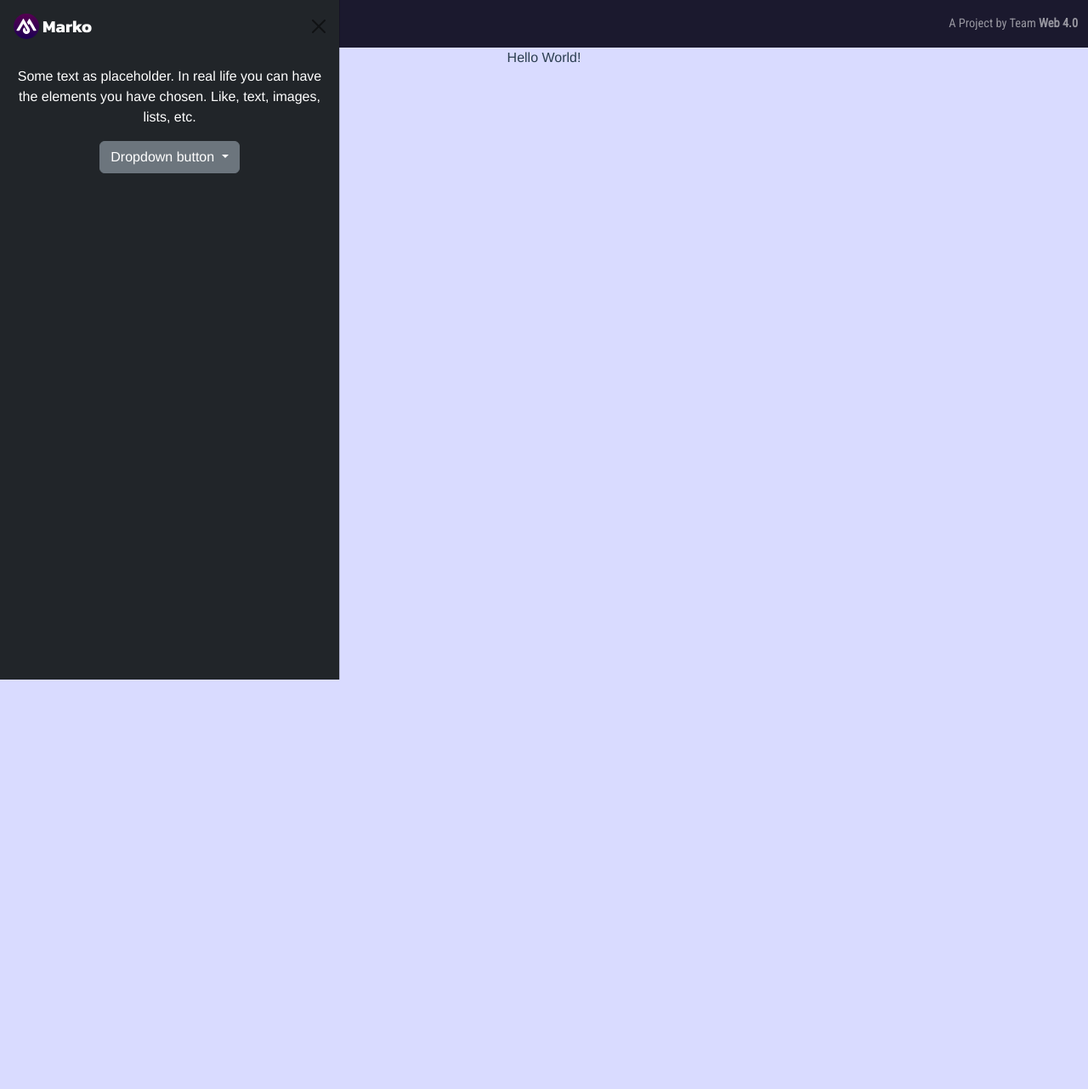
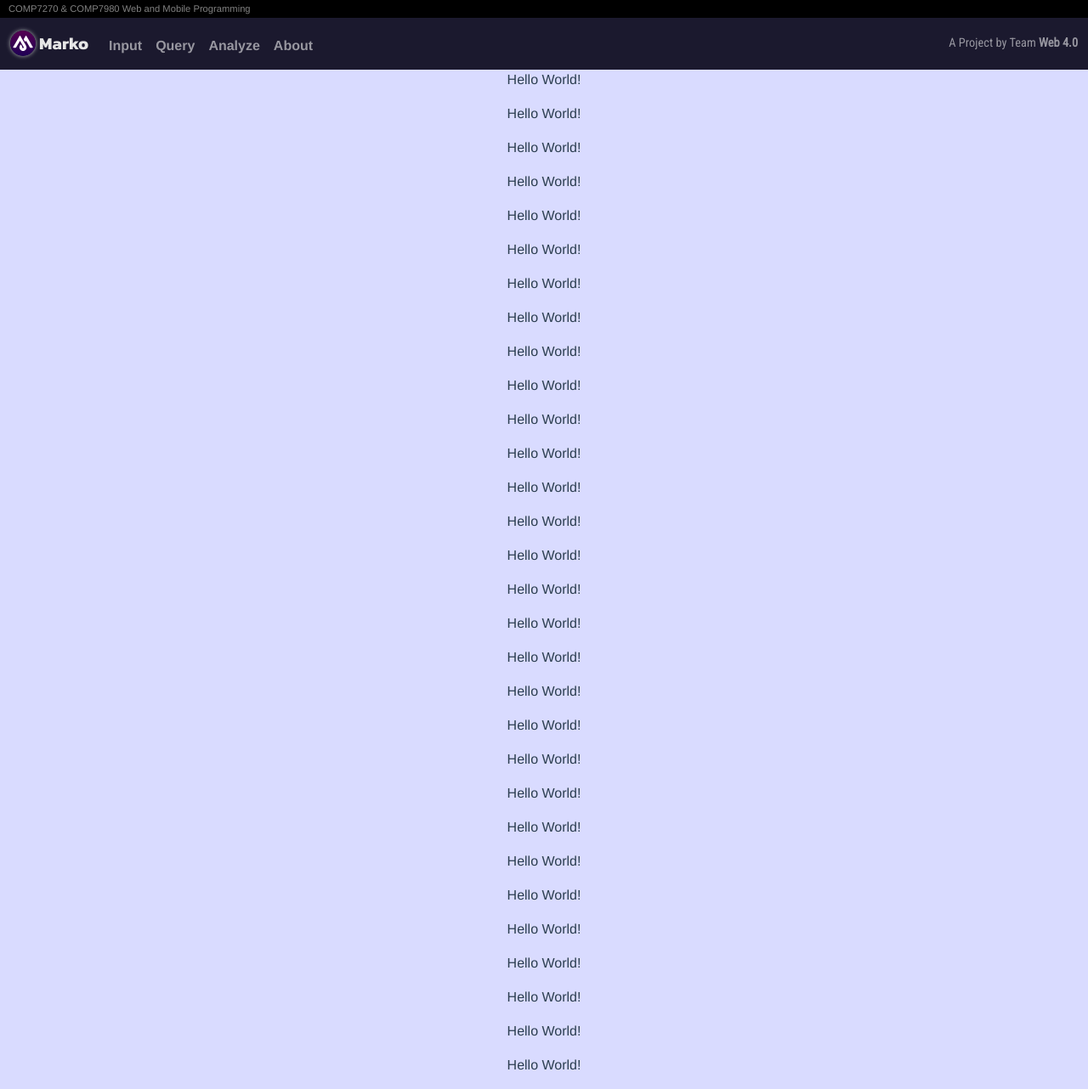
Before and after one commit to MSc-CS-HKBU/group-project-fall2022-web-4-0, a Vue app in the folder vue/: page /#/ in a window 1280 px wide. Shown: the whole page at 85% size. Before the commit the page ends 800 px from the top, so only its background shows below. Built offline with nearby package versions, Linux system fonts and the light colour scheme; what vue3-apexcharts would draw is missing.

Commit message:
Update Menu

```diff
--- a/vue/src/App.vue
+++ b/vue/src/App.vue
@@ -1,11 +1,13 @@
 <template>
-
-  <nav class="navbar navbar-expand-md navbar-dark" style="background-color: #1b192e">
+  <div class="top-bar">
+    COMP7270 & COMP7980 Web and Mobile Programming
+  </div>
+  <nav class="navbar navbar-expand-md navbar-dark sticky-top" style="background-color: #1b192e">
     <div class="container-fluid">
-      <a class="navbar-brand" href="#">
+      <router-link to="/" class="navbar-brand">
         <img src="./assets/marko.svg" alt="Logo" width="30" height="30" class="d-inline-block align-text-top">
         Marko
-      </a>
+      </router-link>
 
       <button class="navbar-toggler" type="button" data-bs-toggle="offcanvas" data-bs-target="#offcanvas" @click="offcanvas">
         <span class="navbar-toggler-icon"></span>
@@ -14,7 +16,13 @@
       <div class="collapse navbar-collapse" id="navbarText">
         <ul class="navbar-nav me-auto mb-2 mb-md-0">
           <li class="nav-item">
-            <router-link to="/" class="nav-link">Home</router-link>
+            <router-link to="/about" class="nav-link">Input</router-link>
+          </li>
+          <li class="nav-item">
+            <router-link to="/about" class="nav-link">Query</router-link>
+          </li>
+          <li class="nav-item">
+            <router-link to="/about" class="nav-link">Analyze</router-link>
           </li>
           <li class="nav-item">
             <router-link to="/about" class="nav-link">About</router-link>
@@ -29,7 +37,7 @@
   </nav>
 
 
-  <div class="offcanvas offcanvas-start show text-bg-dark" tabindex="-1" id="offcanvas">
+  <div class="offcanvas offcanvas-start text-bg-dark" tabindex="-1" id="offcanvas" data-bs-backdrop="static" >
   <div class="offcanvas-header">
     <div class="offcanvas-title">
         <img src="./assets/marko.svg" alt="Logo" width="30" height="30" class="d-inline-block align-text-top">
@@ -68,6 +76,15 @@
   color: #2c3e50;
 }
 
+
+.top-bar {
+  background-color: #000000;
+  color: rgb(128,128,128);
+  font-size: 0.7em;
+  text-align: left;
+  padding: 2px 10px;
+}
+
 .offcanvas-title {
   font-family: 'Kanit', sans-serif;
   font-weight: 700;
@@ -103,6 +120,14 @@ A.navbar-brand:hover img {
   font-size: 0.9em;
 }
 
+.nav-item {
+  font-weight: bold;
+  padding-top: 5px;
+}
+
+.offcanvas {
+    width: 340px !important;
+}
 
 body {
   background-color: #d9dbff !important;
--- a/vue/src/views/HomeView.vue
+++ b/vue/src/views/HomeView.vue
@@ -1,15 +1,36 @@
 <template>
   <div class="home">
 
-
-
-
-    Hello World!
-
-
-
-
-
+    <p>Hello World!</p>
+    <p>Hello World!</p>
+    <p>Hello World!</p>
+    <p>Hello World!</p>
+    <p>Hello World!</p>
+    <p>Hello World!</p>
+    <p>Hello World!</p>
+    <p>Hello World!</p>
+    <p>Hello World!</p>
+    <p>Hello World!</p>
+    <p>Hello World!</p>
+    <p>Hello World!</p>
+    <p>Hello World!</p>
+    <p>Hello World!</p>
+    <p>Hello World!</p>
+    <p>Hello World!</p>
+    <p>Hello World!</p>
+    <p>Hello World!</p>
+    <p>Hello World!</p>
+    <p>Hello World!</p>
+    <p>Hello World!</p>
+    <p>Hello World!</p>
+    <p>Hello World!</p>
+    <p>Hello World!</p>
+    <p>Hello World!</p>
+    <p>Hello World!</p>
+    <p>Hello World!</p>
+    <p>Hello World!</p>
+    <p>Hello World!</p>
+    <p>Hello World!</p>
   </div>
 </template>
 
```
Also changed, not shown: vue/src/views/AnalyzeView.vue (added, +16 -0 lines), vue/src/views/InputView.vue (added, +16 -0 lines), vue/src/views/QueryView.vue (added, +16 -0 lines), 2 other files (tests, documents, lock files or other folders).
